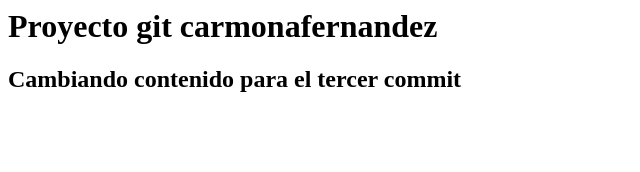
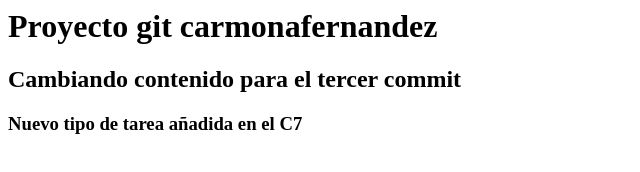
Before and after one commit to Adricf28/carmonafernandez, a website: page index.html in a window 1280 px wide. Shown: the whole page, without its empty margins (0-640 px from the left). Drawn offline with Linux system fonts and the light colour scheme.

Commit message:
C7-carmonafernandez

```diff
--- a/index.html
+++ b/index.html
@@ -1,2 +1,3 @@
 <h1>Proyecto git carmonafernandez</h1>
 <h2>Cambiando contenido para el tercer commit</h2>
+<h3>Nuevo tipo de tarea añadida en el C7</h3>
```
